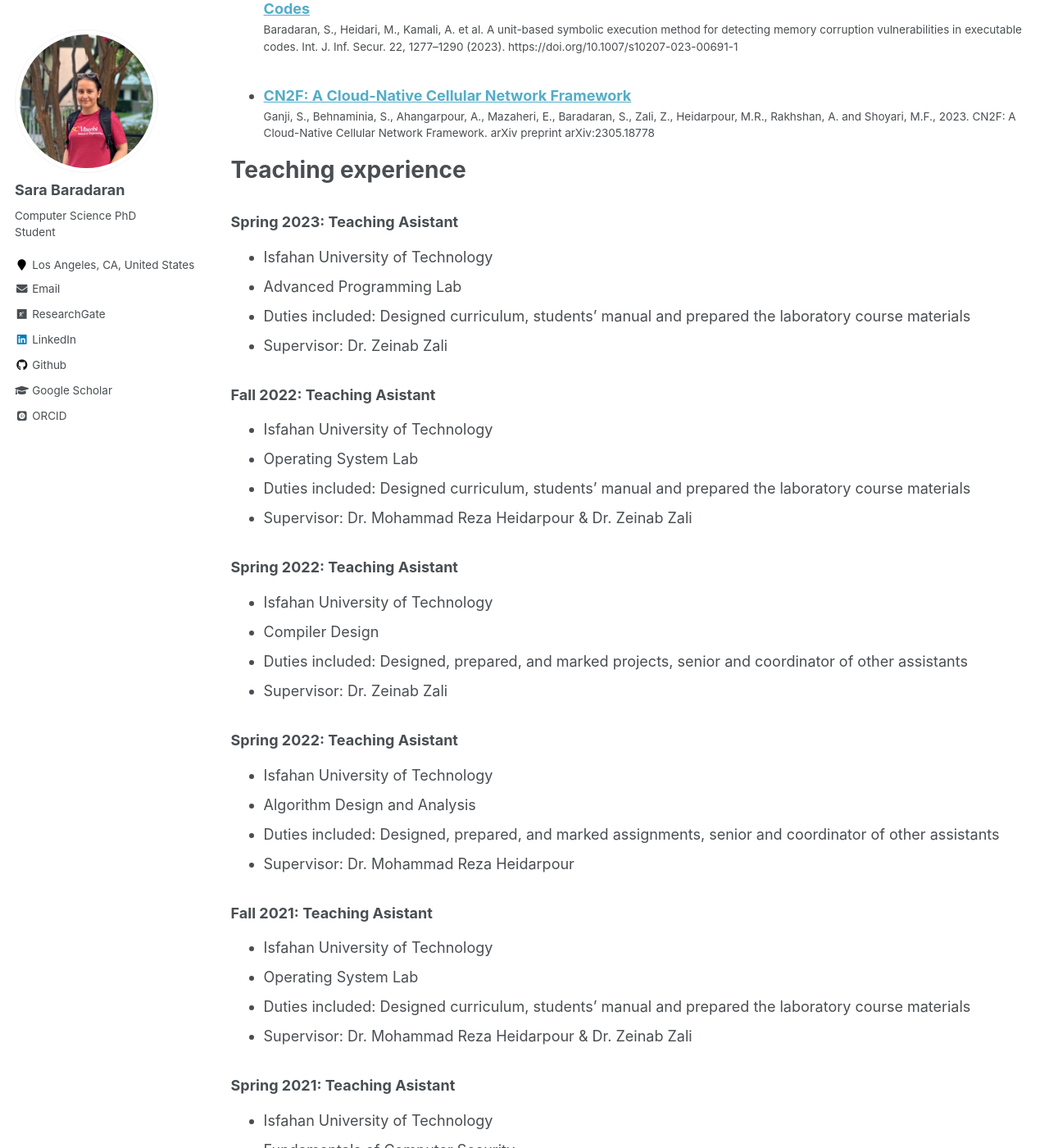
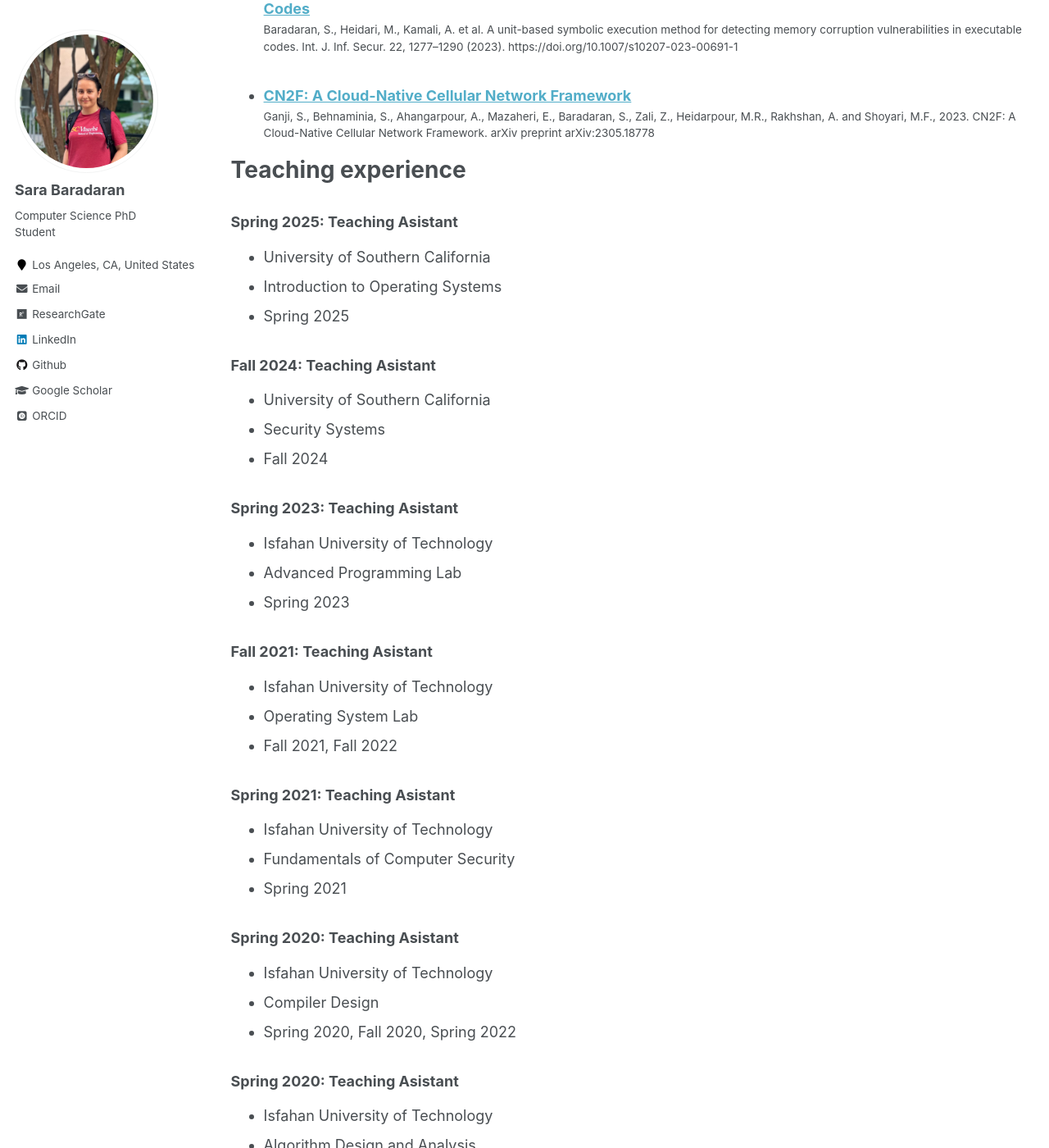
Before and after one commit to SaraBaradaran/SaraBaradaran.github.io, a Jekyll site: the page built from _pages/cv.md, in a window 1280 px wide and 1400 px high, scrolled down 1254 px. Shown: the whole window at 82% size. Built offline with Jekyll 4.4.1, drawn with Linux system fonts in a browser that asks for light colours; some web fonts are replaced; some of the changed text lies outside the part shown.

Commit message:
Update cv.md

```diff
--- a/_pages/cv.md
+++ b/_pages/cv.md
@@ -43,86 +43,54 @@ Publications
 
 Teaching experience
 ======
+### Spring 2025: Teaching Asistant
+  * University of Southern California
+  * Introduction to Operating Systems
+  * Spring 2025
+
+### Fall 2024: Teaching Asistant
+  * University of Southern California
+  * Security Systems
+  * Fall 2024
+
 ### Spring 2023: Teaching Asistant
   * Isfahan University of Technology
   * Advanced Programming Lab
-  * Duties included: Designed curriculum, students’ manual and prepared the laboratory course materials
-  * Supervisor: Dr. Zeinab Zali
-
-### Fall 2022: Teaching Asistant
-  * Isfahan University of Technology
-  * Operating System Lab
-  * Duties included: Designed curriculum, students’ manual and prepared the laboratory course materials
-  * Supervisor: Dr. Mohammad Reza Heidarpour & Dr. Zeinab Zali
-
-### Spring 2022: Teaching Asistant
-  * Isfahan University of Technology
-  * Compiler Design
-  * Duties included: Designed, prepared, and marked projects, senior and coordinator of other assistants
-  * Supervisor: Dr. Zeinab Zali
-
-### Spring 2022: Teaching Asistant
-  * Isfahan University of Technology
-  * Algorithm Design and Analysis
-  * Duties included: Designed, prepared, and marked assignments, senior and coordinator of other assistants
-  * Supervisor: Dr. Mohammad Reza Heidarpour
+  * Spring 2023
 
 ### Fall 2021: Teaching Asistant
   * Isfahan University of Technology
   * Operating System Lab
-  * Duties included: Designed curriculum, students’ manual and prepared the laboratory course materials
-  * Supervisor: Dr. Mohammad Reza Heidarpour & Dr. Zeinab Zali
+  * Fall 2021, Fall 2022
 
 ### Spring 2021: Teaching Asistant
   * Isfahan University of Technology
   * Fundamentals of Computer Security
-  * Duties included: Designed, prepared, and marked assignments, projects, and quizzes, held Q&A sessions
-  * Supervisor: Dr. Maryam Mouzarani
-
-### Fall 2020: Teaching Asistant
-  * Isfahan University of Technology
-  * Compiler Design
-  * Duties included: Designed, prepared, and marked assignments, projects, and quizzes, held Q&A sessions
-  * Supervisor: Dr. Maryam Mouzarani
+  * Spring 2021
 
 ### Spring 2020: Teaching Asistant
   * Isfahan University of Technology
   * Compiler Design
-  * Duties included: Designed, prepared, and marked assignments and projects, held Q&A sessions
-  * Supervisor: Dr. Zeinab Zali
+  * Spring 2020, Fall 2020, Spring 2022
 
 ### Spring 2020: Teaching Asistant
   * Isfahan University of Technology
   * Algorithm Design and Analysis
-  * Duties included: Designed, prepared, and marked assignments and quizzes
-  * Supervisor: Dr. Mohammad Reza Heidarpour
-
-### Spring 2019: Teaching Asistant
-  * Isfahan University of Technology
-  * C Programming Lab
-  * Duties included: Designed curriculum, students’ manual and prepared the laboratory course materials
-  * Supervisor: Dr. Elham Mahmoudzadeh
+  * Spring 2020, Spring 2022
 
 ### Spring 2019: Teaching Asistant
   * Isfahan University of Technology
   * Discrete Mathematical Structures
-  * Duties included: Marked assignments, held Q&A sessions
-  * Supervisor: Dr. Akbar Davoodi Zavareh
+  * Spring 2019
 
 ### Fall 2018: Teaching Asistant
   * Isfahan University of Technology
   * C Programming Lab
-  * Duties included: Designed curriculum, students’ manual and prepared the laboratory course materials
-  * Supervisor: Dr. Elham Mahmoudzadeh
+  * Fall 2018, Spring 2019
 
 Skills
 ======
 * Operating Systems: Linux, Windows
 * Programming Languages: Python, C/C++, Java, JavaScript, MATLAB, MIPS/x86/AVR Assembly
-* Frameworks and Libraries: Angr, Qt, BeautifulSoup, Soot, Cryptography, Scapy, Requests, Selenuim, Sikit, Pandas, NumPy
+* Frameworks and Libraries: Angr, Soot, Qt, BeautifulSoup, Cryptography, Scapy, Requests, Selenuim, Sikit, Pandas, NumPy
 * Tools & Technologies: LLVM, Burp Suite, WebAssembly, Wireshark, Microsoft SQL Server, Flex, Bison, MiniZinc, OR-Tools, Mininet
-
-Language
-======
-* English: Upper intermediate
-* Persian: Native
```
Also changed, not shown: other parts of _pages/cv.md (+2 -2 lines).
